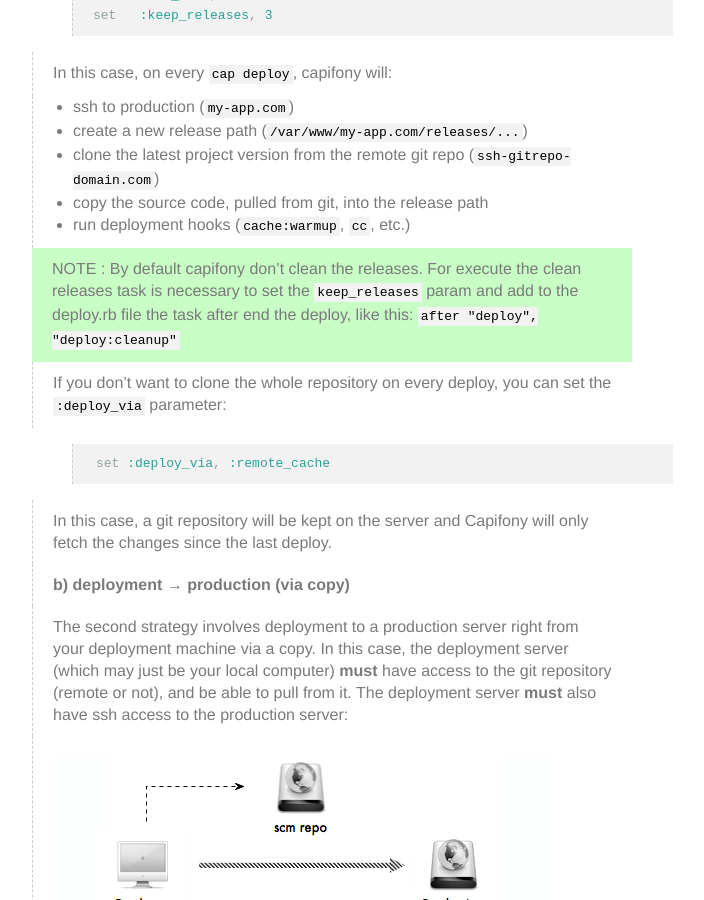
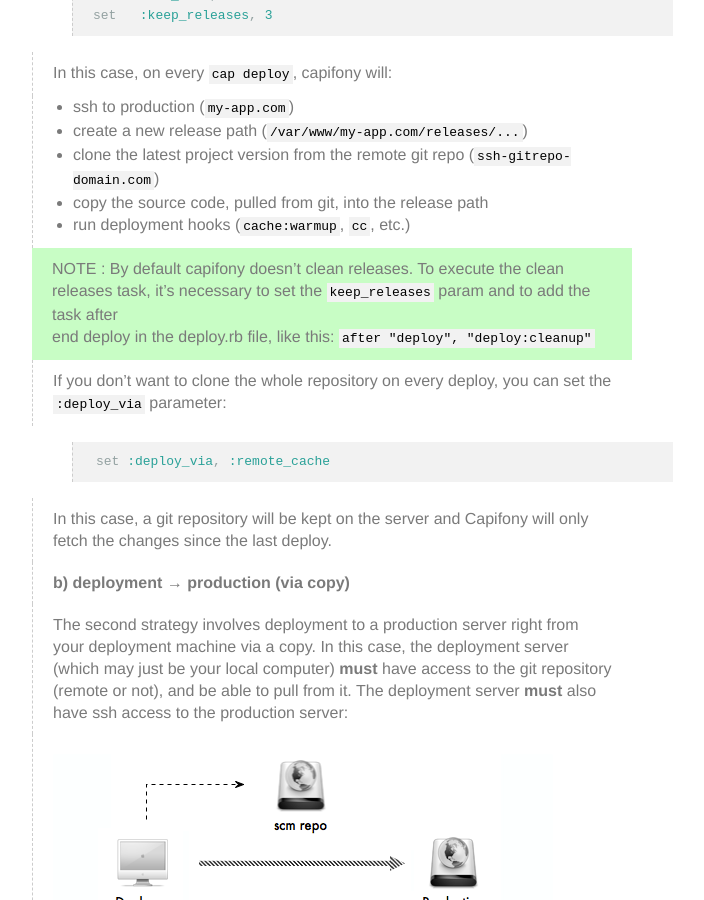
Before and after one commit to everzet/capifony, a Jekyll site: the page built from index.markdown, in a window 1280 px wide and 900 px high, scrolled down 1367 px. Shown: the whole window, without its empty margins (288-992 px from the left). Built offline with Jekyll 4.4.1, drawn with Linux system fonts in a browser that asks for light colours; nearby versions of some CDN libraries.

Commit message:
Reword note, fix typos
Reword the note

```diff
--- a/index.markdown
+++ b/index.markdown
@@ -66,9 +66,9 @@ In this case, on every `cap deploy`, capifony will:
 * copy the source code, pulled from git, into the release path
 * run deployment hooks (`cache:warmup`, `cc`, etc.)
 
-> NOTE : By default capifony don't clean the releases. For execute the clean releases
-> task is necessary to set the `keep_releases` param and add to the deploy.rb file
-> the task after end the deploy,  like this: `after "deploy", "deploy:cleanup"`
+> NOTE : By default capifony doesn't clean releases. To execute the clean releases
+> task, it's necessary to set the `keep_releases` param and to add the task after
+> end deploy in the deploy.rb file, like this: `after "deploy", "deploy:cleanup"`
 
 If you don't want to clone the whole repository on every deploy, you can set the
 `:deploy_via` parameter:
```
